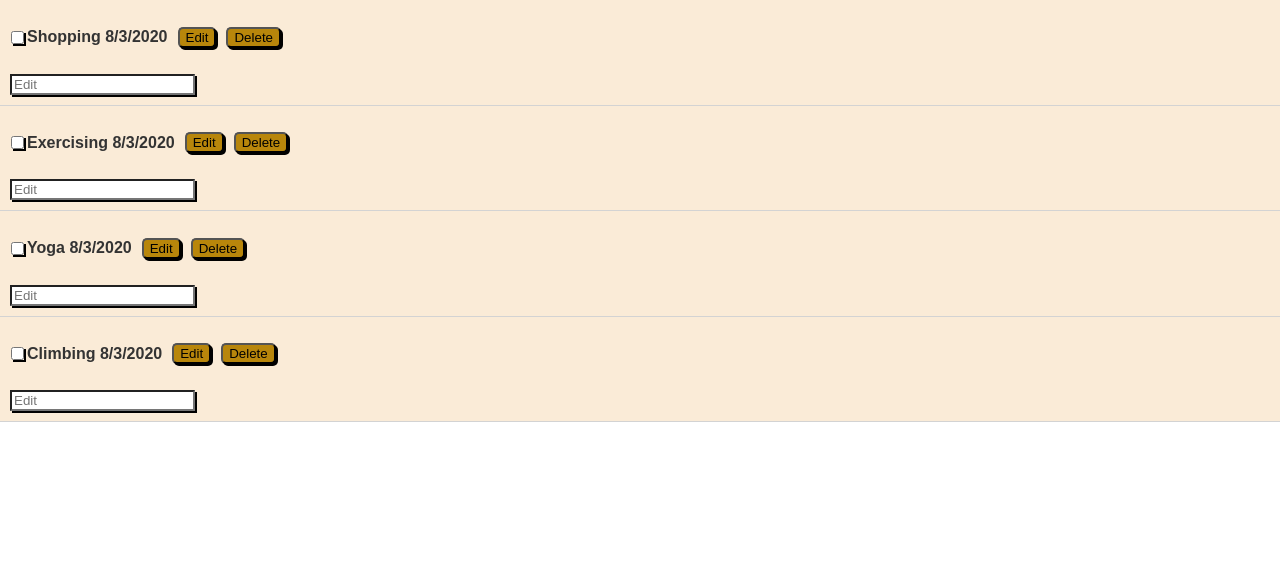
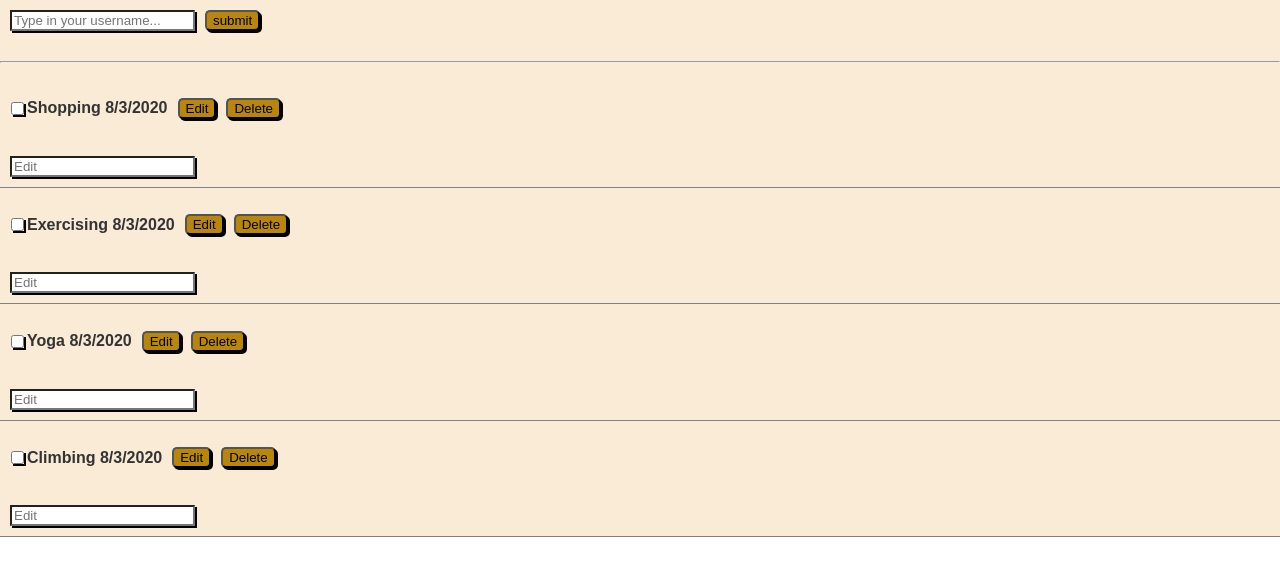
Before and after one commit to NiklasReents/React_Todo_List, a React (Create React App) app: page / in a window 1280 px wide. Shown: the top 576 px of the page. Built offline with nearby package versions, Linux system fonts and the light colour scheme.

Commit message:
add user template

```diff
--- a/src/App.js
+++ b/src/App.js
@@ -1,10 +1,12 @@
 import React from "react";
+import User from "./user";
+import Todo from "./list";
 import "./styles.css";
-import Todo from "./list";
 
 export default function App() {
   return (
     <div className="App">
+      <User username="" />
       <Todo key={0} name="Shopping" />
       <Todo key={1} name="Exercising" />
       <Todo key={2} name="Yoga" />
--- a/src/list.js
+++ b/src/list.js
@@ -1,4 +1,5 @@
-import React, { useState } from "react";
+import React from "react";
+import { useState } from "react";
 
 export default function Todo({ name, key }) {
   const createDate = new Date().toLocaleDateString();
--- a/src/styles.css
+++ b/src/styles.css
@@ -7,6 +7,10 @@ button {
 
 input {
   box-shadow: 2px 2px;
+}
+
+#caption {
+  margin: 20px 10px 20px 10px;
 }
 
 .App {
@@ -30,11 +34,11 @@ input {
 }
 
 .outer-div {
-  border-bottom: 1px solid lightgray;
+  border-bottom: 1px solid grey;
 }
 
 .input {
   margin-bottom: 10px;
   margin-left: 10px;
-  margin-top: -20px;
+  margin-top: 10px;
 }
--- /dev/null
+++ b/src/user.js
@@ -0,0 +1,35 @@
+import React from "react";
+import { useState } from "react";
+import "./styles.css";
+
+export default function User({ username }) {
+  const [user, setUser] = useState("");
+  const [displayUser, setDisplayUser] = useState(username);
+
+  function getUser(event) {
+    setUser(event.target.value);
+  }
+
+  function showUser(event) {
+    if (document.getElementById("form-input").value === "") {
+      alert("Fill in the form!");
+      setDisplayUser("");
+    } else {
+      setDisplayUser(`Hey ${user}, this is your todo-list!`);
+    }
+  }
+
+  return (
+    <div>
+      <input
+        id="form-input"
+        onChange={getUser}
+        className="input"
+        placeholder="Type in your username..."
+      />
+      <button onClick={showUser}>submit</button>
+      <h4 id="caption">{displayUser}</h4>
+      <hr />
+    </div>
+  );
+}
```
Also changed, not shown: 1 other file (tests, documents, lock files or other folders).
